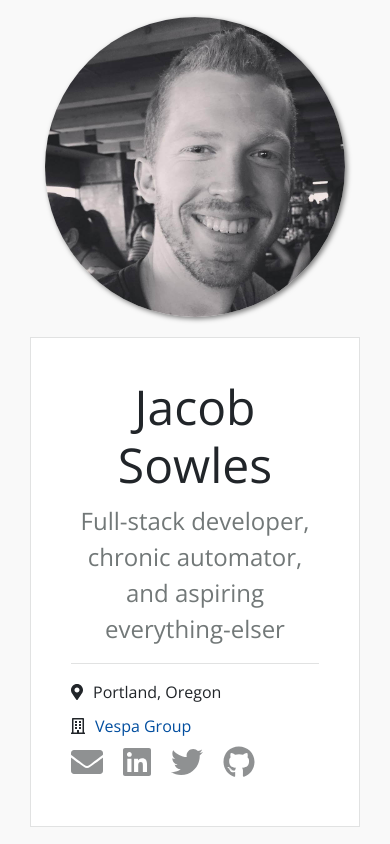
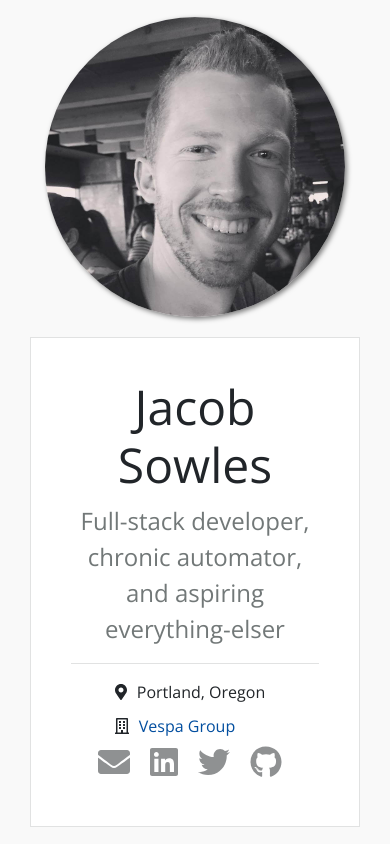
Before and after one commit to jacobsowles/jacobsowles, a React (Create React App) app: page / in a window 390 px wide. Built offline with nearby package versions, Linux system fonts and the light colour scheme.

Commit message:
fix: flexbox space-around profile info wrapper for mobile devices

```diff
--- a/src/components/Profile/Profile.scss
+++ b/src/components/Profile/Profile.scss
@@ -29,8 +29,10 @@
       display: flex;
       flex-wrap: wrap;
 
-      .profile-info-body-wrapper {
-        justify-content: space-around;
+      .profile-info-wrapper {
+        .profile-info-body-wrapper {
+          justify-content: space-around;
+        }
       }
     }
   }
```
